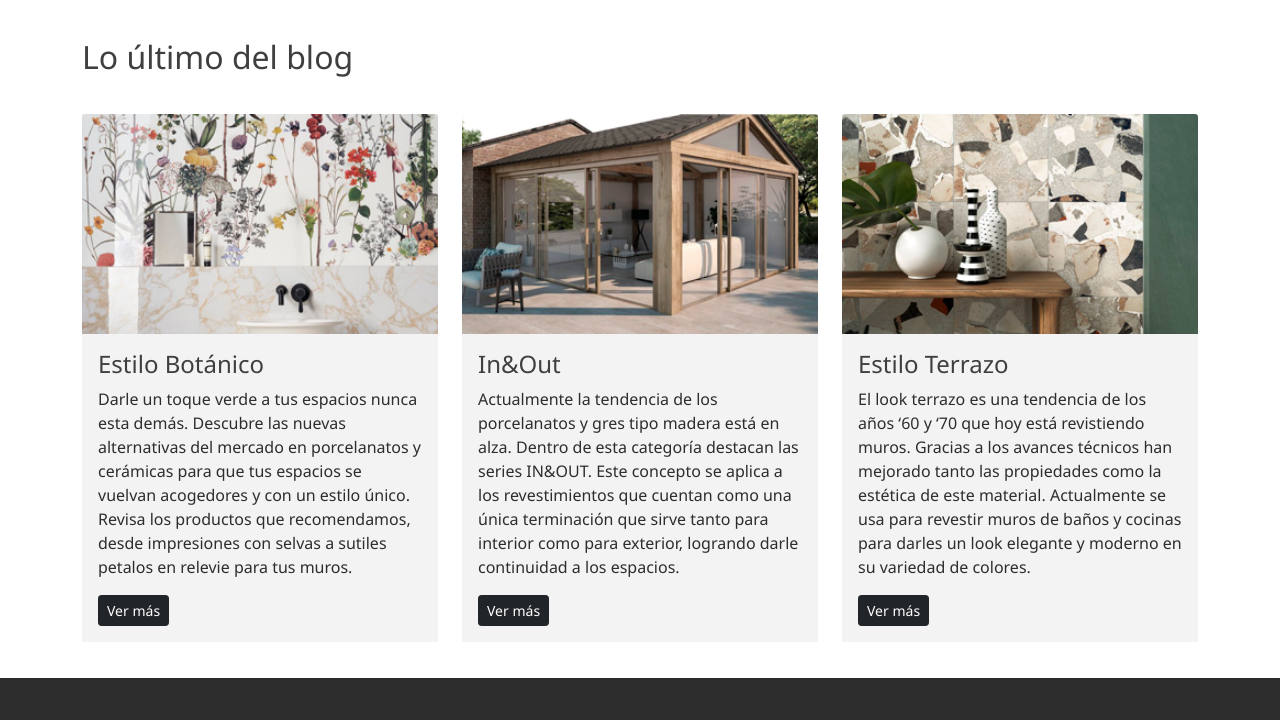
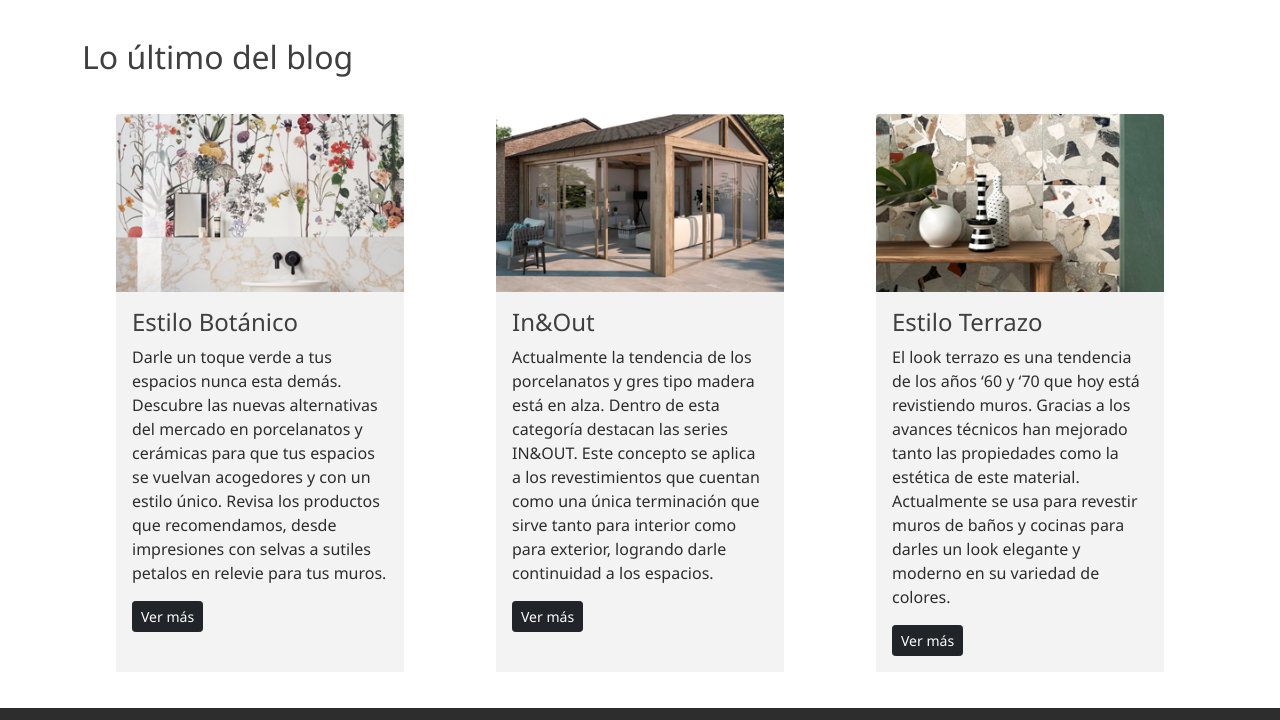
Before and after one commit to PaulaValenzuelaRavanal/Proyecto_DesarrolloWeb, a website: page index.html in a window 1280 px wide. Shown: the part 2730-3450 px from the top of the page. Drawn offline with nearby package versions, Linux system fonts and the light colour scheme.

Commit message:
Modifiqué tamaño cards blog index

```diff
--- a/assets/scss/_home.scss
+++ b/assets/scss/_home.scss
@@ -138,7 +138,6 @@
 
 .card-body  {
 
-
     p {
         font-size: 12pt;
     }
@@ -148,3 +147,8 @@
 .cardColor {
     background-color: #F3F3F3;
 }
+
+.cardCenter {
+    display: flex;
+    justify-content: center;
+}
--- a/assets/scss/_tipografia.scss
+++ b/assets/scss/_tipografia.scss
@@ -24,7 +24,7 @@ h2 {
 
 h3 {
     font-size: 1,1rem;
-    font-weight: 500;
+    font-weight: 400;
     color:#3F3F3F ;
 }
 
--- a/index.html
+++ b/index.html
@@ -185,8 +185,8 @@
 <div class="sectionCuatro__title">
     <h2 >Lo último del blog</h2>
 </div>
-    <div class="col-lg-4 col-md-4 col-xs-12">
-        <div class="card w-100 mb-3" style="width: 18rem;">
+    <div class="col-lg-4 col-md-4 col-xs-12 cardCenter">
+        <div class="card w-90 mb-3" style="width: 18rem;">
             <img src="./img/BotanicoBlog.png" class="card-img-top" alt="...">
             <div class="card-body cardColor">
               <h4>Estilo Botánico</h4>
@@ -195,8 +195,8 @@
             </div>
         </div>
     </div>
-    <div class="col-lg-4 col-md-4 col-xs-12">
-        <div class="card w-auto mb-3" style="width: 18rem;">
+    <div class="col-lg-4 col-md-4 col-xs-12 mx-auto cardCenter">
+        <div class="card w-90 mb-3" style="width: 18rem;">
             <img src="./img/InOutBloog.png" class="card-img-top" alt="...">
             <div class="card-body cardColor">
                 <h4>In&Out</h4>
@@ -206,8 +206,8 @@
             </div>
         </div>
     </div>
-    <div class="col-lg-4 col-md-4 col-xs-12">
-        <div class="card w-auto mb-3" style="width: 18rem;">
+    <div class="col-lg-4 col-md-4 col-xs-12 cardCenter">
+        <div class="card w-90 mb-3" style="width: 18rem;">
             <img src="./img/TerrazoBlog.png" class="card-img-top" alt="...">
             <div class="card-body cardColor">
                 <h4>Estilo Terrazo</h4>
```
Also changed, not shown: views/servicios.html (+4 -4 lines), assets/css/estilos.css.
